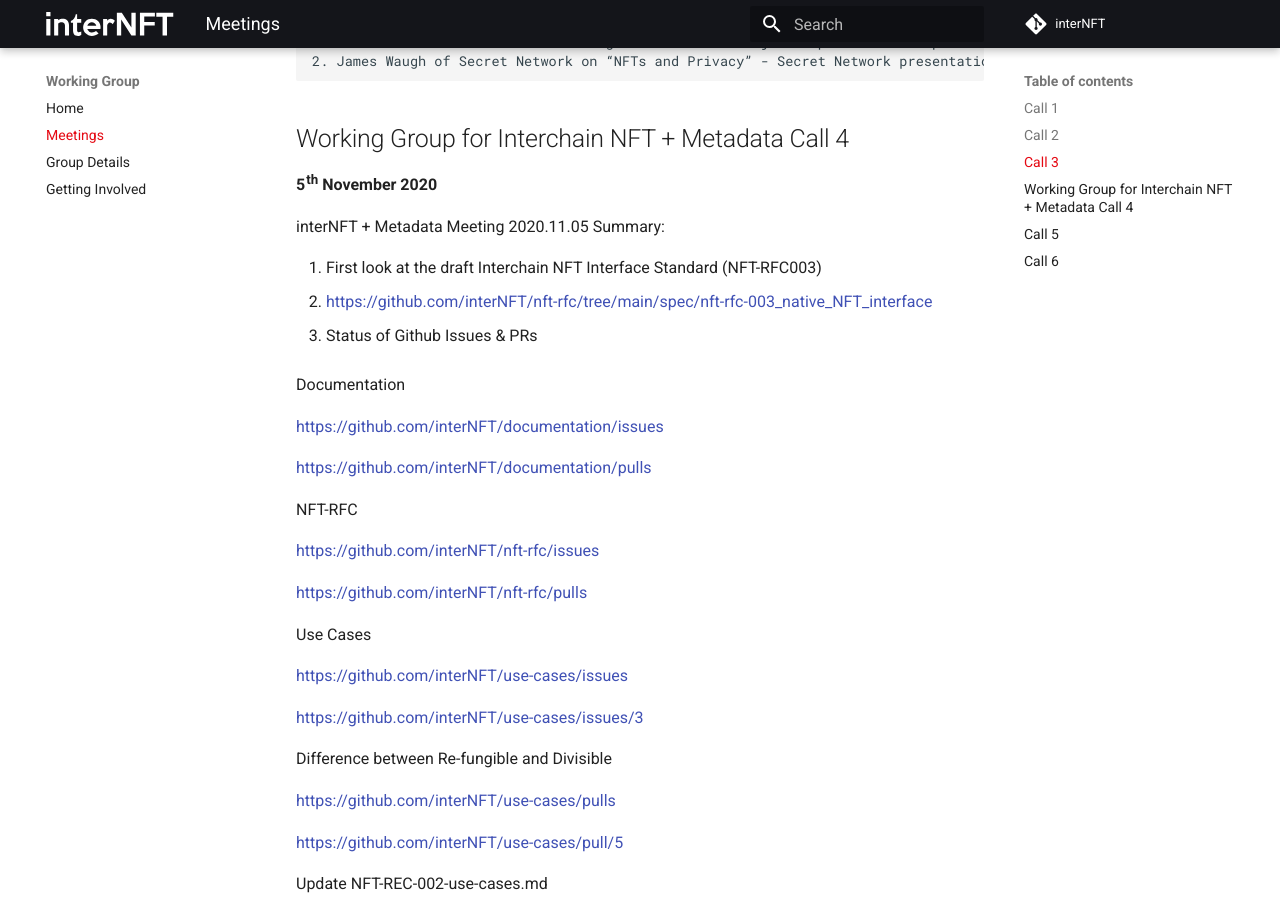
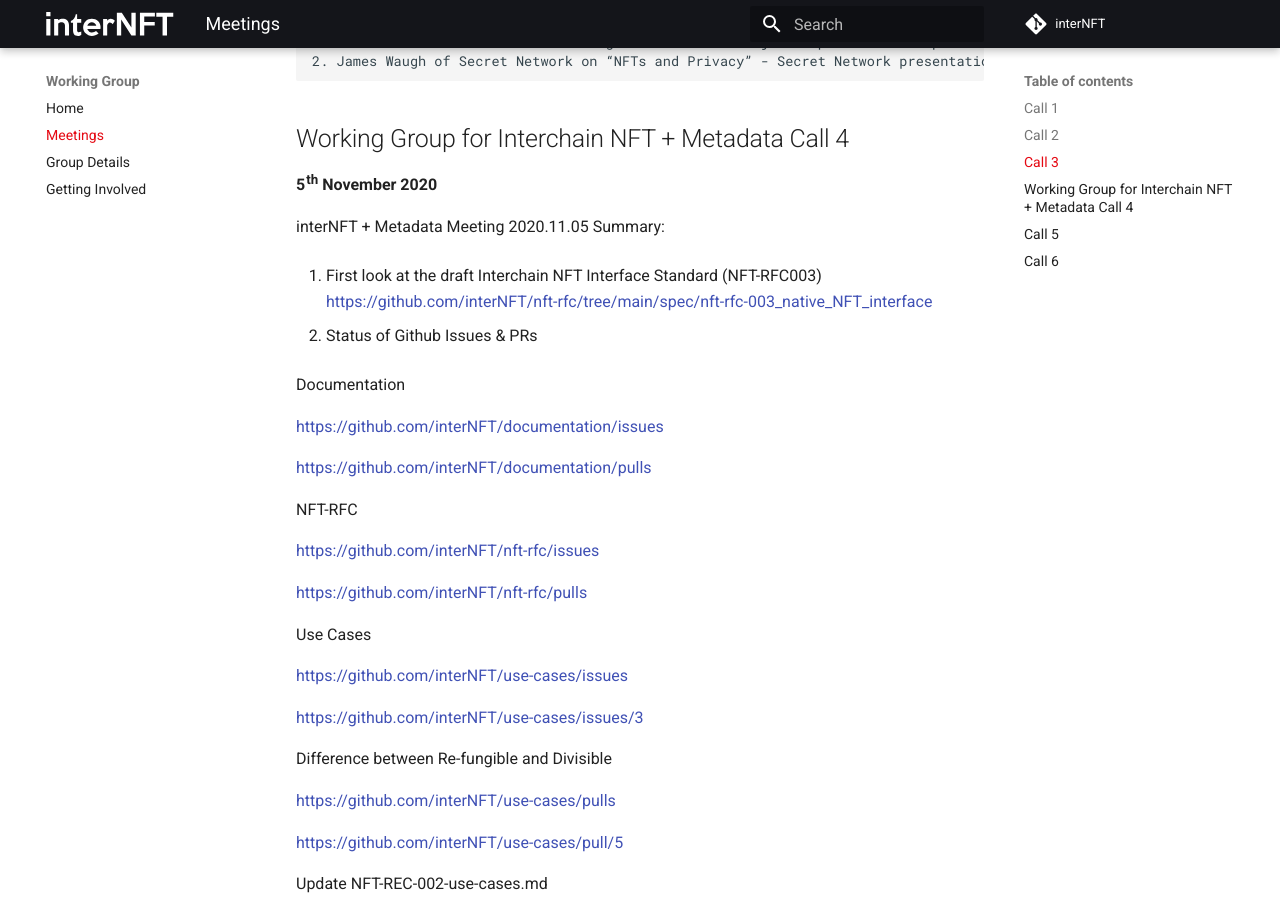
Before and after one commit to interNFT/documentation, an MkDocs documentation site: the page built from markdowns/workingGroup/meetings.md, in a window 1280 px wide and 900 px high, scrolled down 2910 px. Built offline with MkDocs 1.6.1 and Material for MkDocs 9.7.7, drawn with Linux system fonts in a browser that asks for light colours.

```diff
--- a/markdowns/workingGroup/meetings.md
+++ b/markdowns/workingGroup/meetings.md
@@ -143,7 +143,7 @@ interNFT + Metadata Meeting 2020.11.05 Summary:
 
 
 1. First look at the draft Interchain NFT Interface Standard (NFT-RFC003)
-  *  https://github.com/interNFT/nft-rfc/tree/main/spec/nft-rfc-003_native_NFT_interface
+      https://github.com/interNFT/nft-rfc/tree/main/spec/nft-rfc-003_native_NFT_interface
 
 
 2. Status of Github Issues & PRs
```
